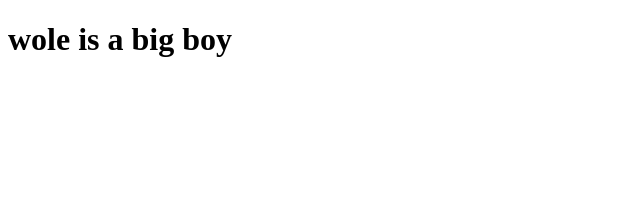
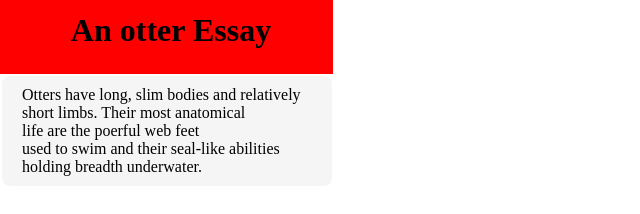
Before and after one commit to lawrencesamson/PORTFOLIO, a plain HTML site: page index.html in a window 1280 px wide. Shown: the whole page, without its empty margins (0-640 px from the left). Drawn offline with Linux system fonts and the light colour scheme.

Commit message:
this is my original first commit for altschool assinment

```diff
--- /dev/null
+++ b/index.css
@@ -0,0 +1,23 @@
+body{
+margin: 0;
+}
+h1{
+border: 2px solid red;
+padding: 10px;
+width:300px;
+height: 50px;
+padding-left: 19px;
+background-color: red;
+text-align: center;
+}
+p{
+  border: 2px solid white ;
+  padding: 10px;
+  width: 300px;
+padding-left: 20px;
+background-color: whitesmoke;
+border-radius: 10px ;
+}
+h1,p{
+  margin: 0;
+}
--- a/index.html
+++ b/index.html
@@ -3,9 +3,13 @@
 <head>
   <meta charset="UTF-8">
   <meta name="viewport" content="width=device-width, initial-scale=1.0">
-  <title>Document</title>
+  <title>Assignment1</title>
+  <link rel="stylesheet" href="index.css">
 </head>
 <body>
-  <h1>wole is a big boy</h1>
+  <h1>An otter Essay</h1>
+  <p>Otters have long, slim bodies and relatively<br> short limbs.
+    Their most anatomical<br> life are the poerful web feet<br> used to swim
+  and their seal-like abilities<br> holding breadth underwater.</p>
 </body>
 </html>
```
